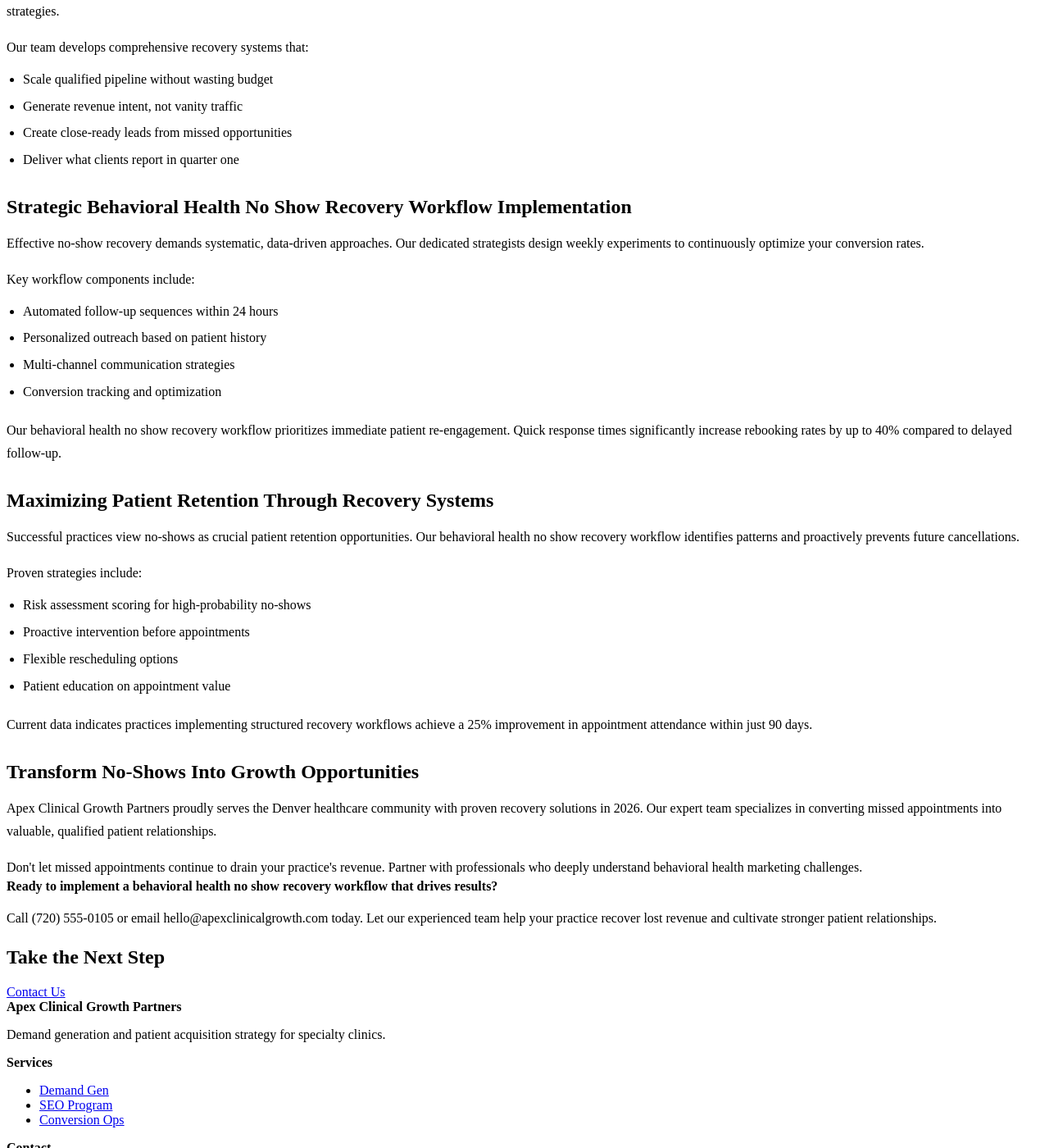
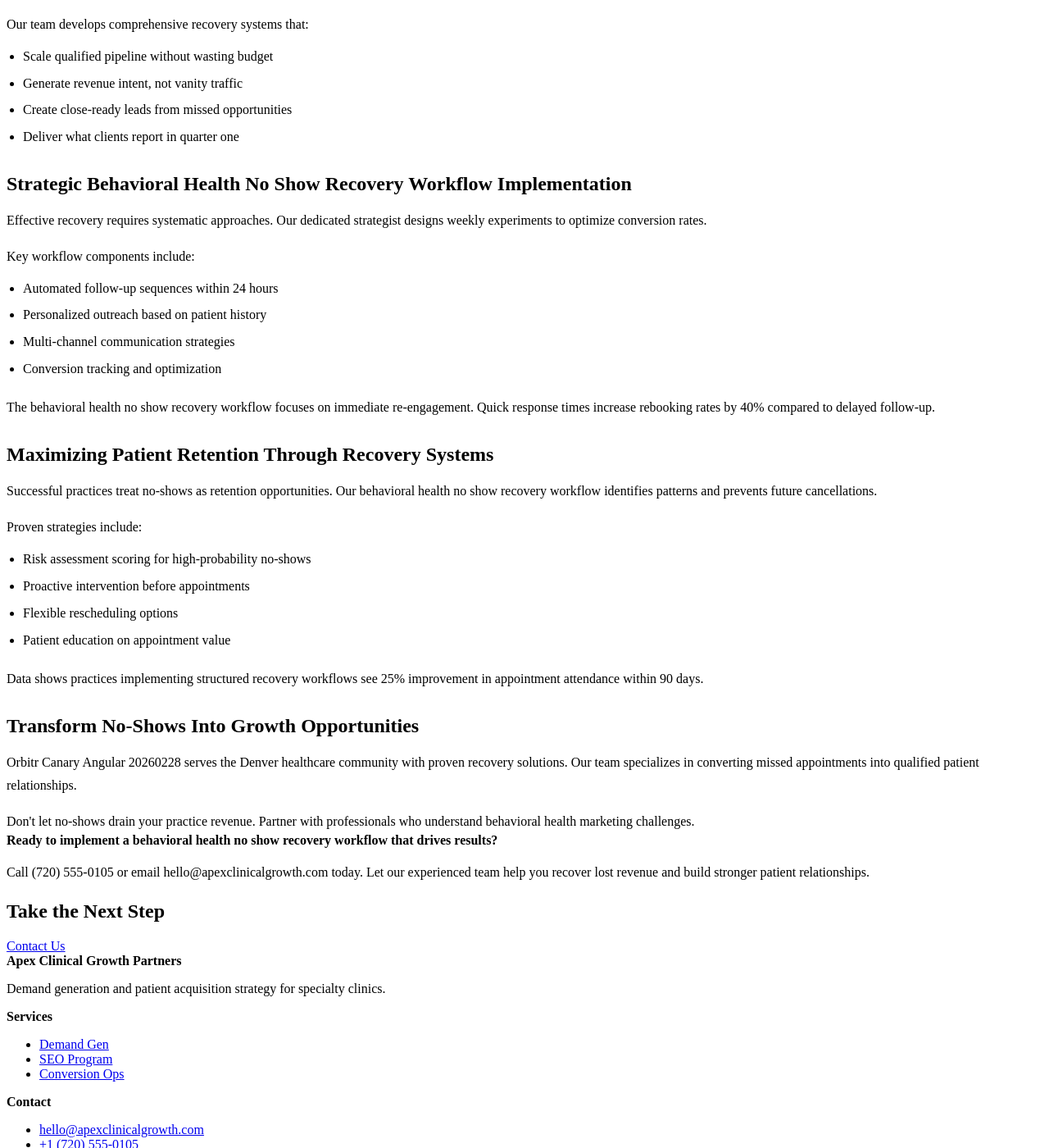
Before and after one commit to prjctlphbt/orbitr-canary-angular-20260228, a Jekyll site: the page angular-behavioral-noshow-20260228144655.html, which Jekyll copies as it is, in a window 1280 px wide and 1400 px high, scrolled down 333 px. Shown: the whole window at 82% size. Built offline with Jekyll 4.4.1, drawn with Linux system fonts in a browser that asks for light colours; some of the changed text lies outside the part shown.

Commit message:
Rollback: Revert changes to angular-behavioral-noshow-20260228144655.html

```diff
--- a/angular-behavioral-noshow-20260228144655.html
+++ b/angular-behavioral-noshow-20260228144655.html
@@ -109,9 +111,9 @@
 <section class="landing-content">
 <div class="container orbitr-generated-content">
 <h1>Behavioral Health No Show Recovery Workflow Solutions</h1>
-<p>Missed appointments cost behavioral health practices significant revenue each month. A strategic behavioral health no show recovery workflow transforms these challenges into growth opportunities. In 2026, Apex Clinical Growth Partners helps Denver practices convert missed appointments into qualified leads.</p>
+<p>Missed appointments cost behavioral health practices thousands in lost revenue each month. A strategic behavioral health no show recovery workflow transforms these challenges into growth opportunities. Orbitr Canary Angular 20260228 helps Denver practices convert missed appointments into qualified leads.</p>
 <h2>Why No-Show Recovery Drives Revenue Growth</h2>
-<p>Behavioral health practices lose 15-30% of potential revenue from missed appointments. Traditional reminder systems often fall short, lacking personalized follow-up and robust engagement strategies.</p>
+<p>Behavioral health practices lose 15-30% of potential revenue to missed appointments. Traditional reminder systems fail because they lack personalization and follow-up strategies.</p>
 <p>Our team develops comprehensive recovery systems that:</p>
 <ul>
 <li>Scale qualified pipeline without wasting budget</li>
@@ -120,7 +122,7 @@
 <li>Deliver what clients report in quarter one</li>
 </ul>
 <h2>Strategic Behavioral Health No Show Recovery Workflow Implementation</h2>
-<p>Effective no-show recovery demands systematic, data-driven approaches. Our dedicated strategists design weekly experiments to continuously optimize your conversion rates.</p>
+<p>Effective recovery requires systematic approaches. Our dedicated strategist designs weekly experiments to optimize conversion rates.</p>
 <p>Key workflow components include:</p>
 <ul>
 <li>Automated follow-up sequences within 24 hours</li>
@@ -128,9 +130,9 @@
 <li>Multi-channel communication strategies</li>
 <li>Conversion tracking and optimization</li>
 </ul>
-<p>Our behavioral health no show recovery workflow prioritizes immediate patient re-engagement. Quick response times significantly increase rebooking rates by up to 40% compared to delayed follow-up.</p>
+<p>The behavioral health no show recovery workflow focuses on immediate re-engagement. Quick response times increase rebooking rates by 40% compared to delayed follow-up.</p>
 <h2>Maximizing Patient Retention Through Recovery Systems</h2>
-<p>Successful practices view no-shows as crucial patient retention opportunities. Our behavioral health no show recovery workflow identifies patterns and proactively prevents future cancellations.</p>
+<p>Successful practices treat no-shows as retention opportunities. Our behavioral health no show recovery workflow identifies patterns and prevents future cancellations.</p>
 <p>Proven strategies include:</p>
 <ul>
 <li>Risk assessment scoring for high-probability no-shows</li>
@@ -138,12 +140,12 @@
 <li>Flexible rescheduling options</li>
 <li>Patient education on appointment value</li>
 </ul>
-<p>Current data indicates practices implementing structured recovery workflows achieve a 25% improvement in appointment attendance within just 90 days.</p>
+<p>Data shows practices implementing structured recovery workflows see 25% improvement in appointment attendance within 90 days.</p>
 <h2>Transform No-Shows Into Growth Opportunities</h2>
-<p>Apex Clinical Growth Partners proudly serves the Denver healthcare community with proven recovery solutions in 2026. Our expert team specializes in converting missed appointments into valuable, qualified patient relationships.</p>
-<p>Don't let missed appointments continue to drain your practice's revenue. Partner with professionals who deeply understand behavioral health marketing challenges.</p>
+<p>Orbitr Canary Angular 20260228 serves the Denver healthcare community with proven recovery solutions. Our team specializes in converting missed appointments into qualified patient relationships.</p>
+<p>Don't let no-shows drain your practice revenue. Partner with professionals who understand behavioral health marketing challenges.</p>
 <strong>Ready to implement a behavioral health no show recovery workflow that drives results?</strong>
-<p>Call (720) 555-0105 or email hello@apexclinicalgrowth.com today. Let our experienced team help your practice recover lost revenue and cultivate stronger patient relationships.</p>
+<p>Call (720) 555-0105 or email hello@apexclinicalgrowth.com today. Let our experienced team help you recover lost revenue and build stronger patient relationships.</p>
 </div>
 </section>
 <section class="landing-cta">
```
Also changed, not shown: other parts of angular-behavioral-noshow-20260228144655.html (+4 -2 lines).
